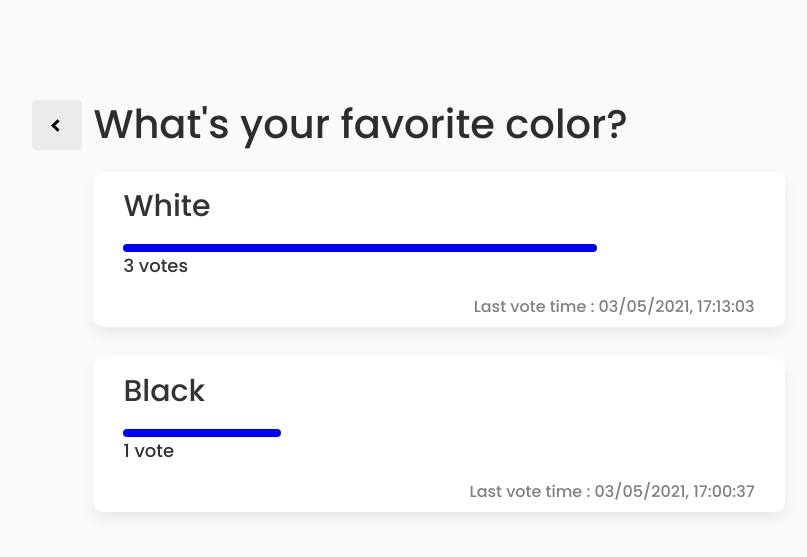
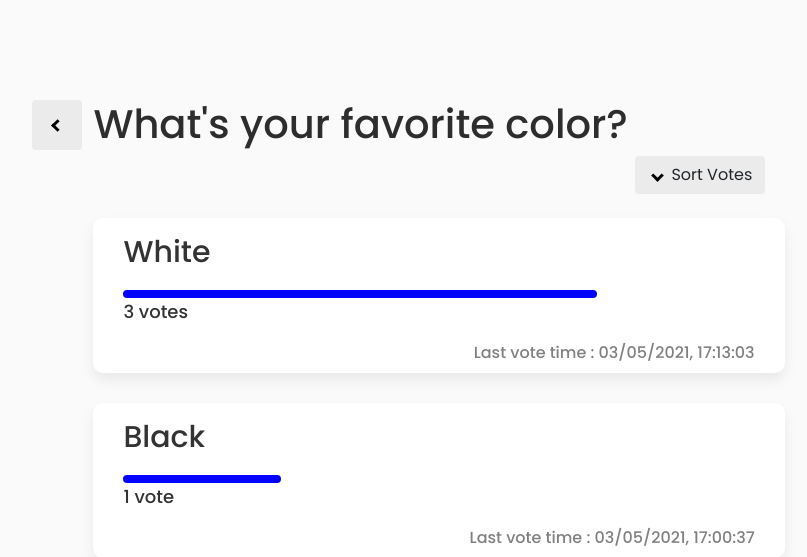
Before and after one commit to SupansaTan/Q2, a Django app: page /2/result/ in a window 1280 px wide. Shown: the top 557 px of the page, without its empty margins (224-1031 px from the left). Run offline with Django 3.2, Linux system fonts and the light colour scheme; data comes from the database, SQL or seed files in the repository.

Commit message:
Click to sort vote score on result template

```diff
--- a/polls/static/css/result.css
+++ b/polls/static/css/result.css
@@ -44,6 +44,33 @@ main {
     padding: 3px;
     transform: rotate(135deg);
     -webkit-transform: rotate(135deg);
+}
+
+/* sort button */
+.up {
+    transform: rotate(-135deg);
+    -webkit-transform: rotate(-135deg);
+}
+
+.down {
+    transform: rotate(45deg);
+    -webkit-transform: rotate(45deg);
+}
+
+.arrow {
+    border: solid black;
+    border-width: 0 3px 3px 0;
+    display: inline-block;
+    padding: 3px;
+    margin: 0px 5px 0px 5px;
+    vertical-align: middle;
+    display: inline-block;
+}
+
+.sort-btn button {
+    background-color: #ebebeb;
+    position: relative;
+    right: 4%;
 }
 
 /* choice */
--- /dev/null
+++ b/polls/static/js/result.js
@@ -0,0 +1,47 @@
+let reverseVotes = false; // if reverse will be sort ascending
+
+function sortVoteScore(){
+    /* get container of all choices */
+    let choice_div = document.getElementsByClassName("choice")[0]
+
+    /* get choice wrapper */
+    let choice_wrappers = choice_div.getElementsByClassName("choice-wrapper")
+    let choice_wrap_list = []
+
+    /* get votes for each choice to add object in list */
+    Array.from(choice_wrappers).forEach((element) => {
+        score = element.getElementsByClassName("votes-number")[0].getElementsByTagName("p")[0].innerHTML.split(" ")[0] // get score in tag <p>
+        choice = {"score":parseInt(score), "html":element}
+        choice_wrap_list.push(choice)
+    })
+
+    /* sort, change sort format and change the arrow in button */
+    if(reverseVotes){
+        choice_wrap_list.reverse(); // sort ascending
+
+        reverseVotes = !reverseVotes; // next times will be sort descending
+        $('#arrow_votes').removeClass('arrow up');
+        $('#arrow_votes').addClass('arrow down');
+    }
+    else{
+        /* sort descending */
+        choice_wrap_list.sort(function(a,b){
+            let Ascore = a.score;
+            let Bscore = b.score;
+
+            if(Ascore > Bscore) return -1;
+            if(Ascore < Bscore) return 1;
+            return 0;
+        })
+
+        reverseVotes = !reverseVotes; // next times will be sort ascending
+        $('#arrow_votes').removeClass('arrow down');
+        $('#arrow_votes').addClass('arrow up');
+    }
+
+    /* clear old choices and replace with all choices were sorted on template */
+    choice_div.innerHTML = ""
+    choice_wrap_list.forEach((choice)=>{
+        document.getElementsByClassName("choice")[0].innerHTML += choice.html.outerHTML
+    })
+}
--- a/polls/templates/polls/result.html
+++ b/polls/templates/polls/result.html
@@ -20,6 +20,14 @@
         <!-- question -->
         <div class="question-head inline">
             <h1>{{ question.question_text }}</h1>
+        </div>
+
+        <!-- sort button -->
+        <div class="sort-btn d-grid gap-1 d-md-flex justify-content-md-end inline">
+            <button type="button" class="btn me-md-1" onclick="sortVoteScore()">
+                <i id="arrow_votes" class="arrow down"></i>
+                 Sort Votes
+            </button>
         </div>
 
         <!-- choices -->
@@ -46,3 +54,7 @@
     </div>
 </main>
 {% endblock %}
+
+{% block scripts %}
+<script src="{% static 'js/result.js' %}"></script>
+{% endblock %}
```
